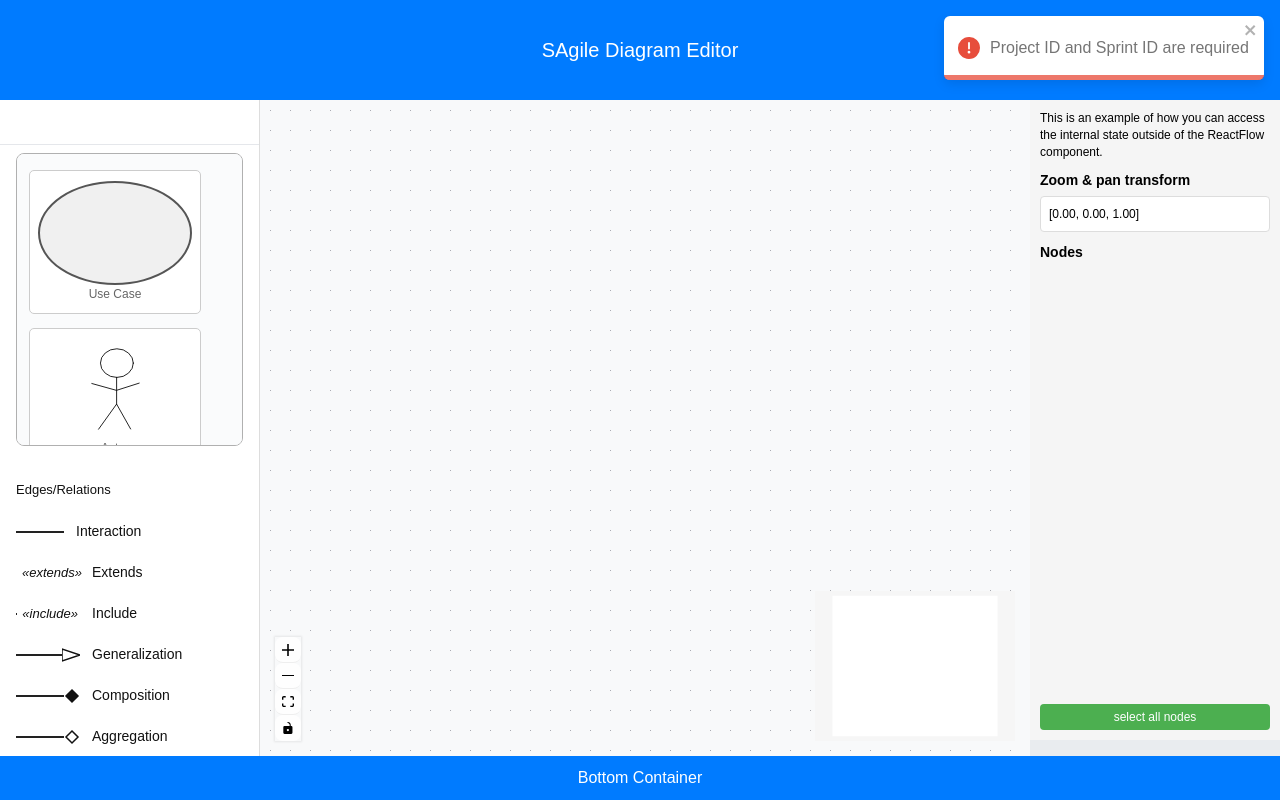
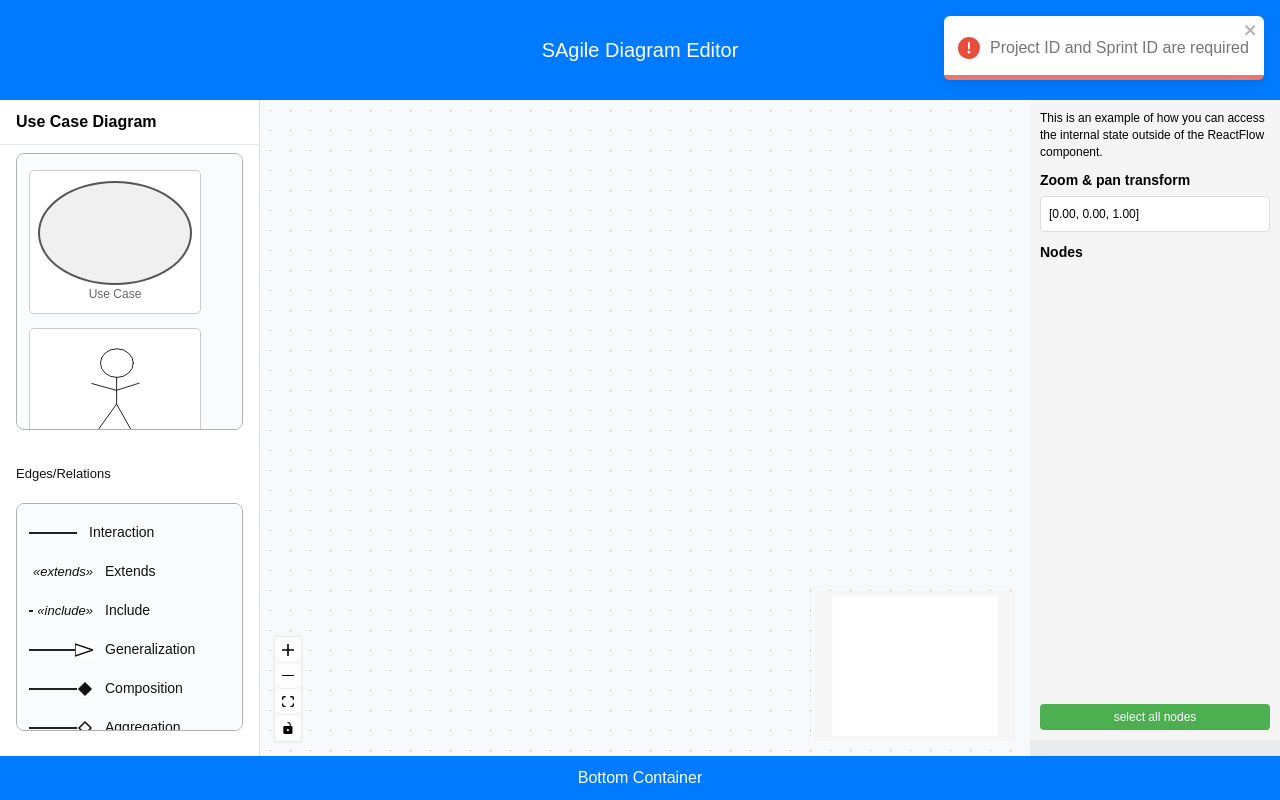
Before and after one commit to taufiqqq/SAgile-Diagram-Editor, a React (Vite) app: page / in a window 1280 px wide. Built offline with nearby package versions, Linux system fonts and the light colour scheme.

Commit message:
Update LeftSidebar.tsx

```diff
--- a/src/shared/components/LeftSidebar.tsx
+++ b/src/shared/components/LeftSidebar.tsx
@@ -69,7 +69,7 @@ const Sidebar: React.FC = () => {
       icon: (
         <div style={{ display: 'flex', alignItems: 'center', width: 64 }}>
           <div style={{ flex: 1, borderTop: "2px dashed #222", height: 0, marginRight: 4 }} />
-          <span style={{ fontSize: 13, fontStyle: 'italic', whiteSpace: 'nowrap', background: '#fff', padding: '0 2px' }}>«extends»</span>
+          <span style={{ fontSize: 13, fontStyle: 'italic', whiteSpace: 'nowrap', background: 'transparent' }}>«extends»</span>
         </div>
       ),
     },
@@ -79,7 +79,7 @@ const Sidebar: React.FC = () => {
       icon: (
         <div style={{ display: 'flex', alignItems: 'center', width: 64 }}>
           <div style={{ flex: 1, borderTop: "2px dashed #222", height: 0, marginRight: 4 }} />
-          <span style={{ fontSize: 13, fontStyle: 'italic', whiteSpace: 'nowrap', background: '#fff', padding: '0 2px' }}>«include»</span>
+          <span style={{ fontSize: 13, fontStyle: 'italic', whiteSpace: 'nowrap', background: 'transparent' }}>«include»</span>
         </div>
       ),
     },
@@ -141,7 +141,7 @@ const Sidebar: React.FC = () => {
           marginBottom: 8,
         }}
       >
-        <div style={{ fontWeight: 600, fontSize: 16, marginBottom: 2 }}>
+        <div style={{ fontWeight: 600, fontSize: 16, marginBottom: 2, color: "black"}}>
           Use Case Diagram
         </div>
       </div>
@@ -176,8 +176,10 @@ const Sidebar: React.FC = () => {
             {nodeFactory.createDraggableNode("usecaseshape", "actor", onDragStart)}
             {nodeFactory.createDraggableNode("package", "package", onDragStart)}
         </div>
+
+
         {/* Edge/Line Types */}
-        <div
+<div
           style={{
             marginBottom: 4,
             fontWeight: 500,
@@ -187,7 +189,24 @@ const Sidebar: React.FC = () => {
         >
           Edges/Relations
         </div>
-        {edgeTypes.map((edge) => (
+        <div
+          style={{
+            border: "1px solid #b0b0b0",
+            borderRadius: 8,
+            background: "#fafbfc",
+            padding: "16px 12px",
+            display: "flex",
+            flexDirection: "column",
+            gap: 14,
+            marginBottom: 18,
+            height: "40%",
+            minHeight: 120,
+            maxHeight: "50%",
+            overflowY: "auto",
+            color: '#111',
+          }}
+        >
+            {edgeTypes.map((edge) => (
           <div
             key={edge.key}
             style={{
@@ -202,6 +221,9 @@ const Sidebar: React.FC = () => {
             <span style={{ fontSize: 14, color: '#111', whiteSpace: 'nowrap' }}>{edge.label}</span>
           </div>
         ))}
+        </div>
+
+
       </div>
     </div>
   );
```
